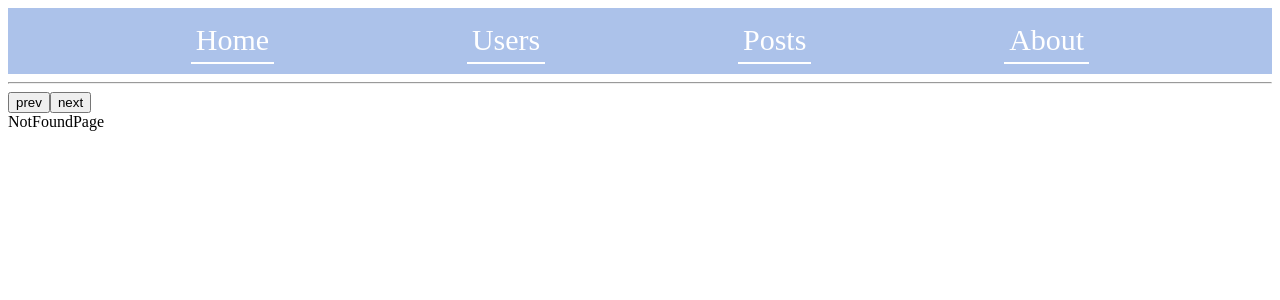
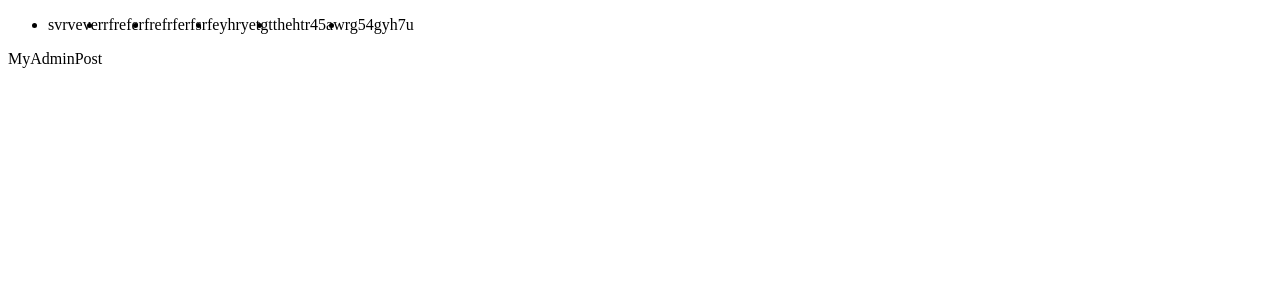
Before and after one commit to RomanYakobchuk/react_for_node-yakobchuk, a React (Create React App) app: page /admin/post in a window 1280 px wide. Shown: the top 300 px of the page. Built offline with nearby package versions, Linux system fonts and the light colour scheme; no server answers.

Commit message:
part5 19.07.22 class vs function component lifecycles

```diff
--- a/src/App.js
+++ b/src/App.js
@@ -1,6 +1,7 @@
 import {Routes, Route, Navigate} from 'react-router-dom';
 import {MainLayout} from "./layouts";
-import {AboutPage, HomePage, NotFoundPage, PostsPage, SinglePostPage, UsersPage} from "./pages";
+import {AboutPage, HomePage, MyAdminPost, NotFoundPage, PostsPage, SinglePostPage, UsersPage} from "./pages";
+import {AdminLayout} from "./layouts/AdminLayout/AdminLayout";
 
 // import css from './App.module.css'
 
@@ -20,6 +21,10 @@ const App = () => {
                 <Route path={'about'} element={<AboutPage/>}/>
                 <Route path={'*'} element={<NotFoundPage/>}/>
             </Route>
+            <Route path={'/admin'} element={<AdminLayout/>}>
+                <Route index element={<Navigate to={'post'}/>}/>
+                <Route path={'post'} element={<MyAdminPost/>}/>
+            </Route>
         </Routes>
 
     );
--- /dev/null
+++ b/src/layouts/AdminLayout/AdminLayout.js
@@ -0,0 +1,19 @@
+import {Outlet} from 'react-router-dom'
+
+export const AdminLayout = () => {
+    return (
+        <div>
+            <div>
+                <ul style={{display: 'flex'}}>
+                    <li>svrvever</li>
+                    <li>rfreferf</li>
+                    <li>refrferfsrf</li>
+                    <li>eyhryetgt</li>
+                    <li>thehtr45aw</li>
+                    <li>rg54gyh7u</li>
+                </ul>
+            </div>
+            <Outlet/>
+        </div>
+    );
+};
--- /dev/null
+++ b/src/pages/MyAdminPost/MyAdminPost.js
@@ -0,0 +1,7 @@
+export const MyAdminPost = () => {
+    return (
+        <div>
+            MyAdminPost
+        </div>
+    );
+};
--- a/src/pages/index.js
+++ b/src/pages/index.js
@@ -4,3 +4,4 @@ export * from './NotFoundPage/NotFoundPage'
 export * from './PostsPage/PostsPage'
 export * from './UsersPage/UsersPage'
 export * from './SinglePostPage/SinglePostPage'
+export * from './MyAdminPost/MyAdminPost'
```
